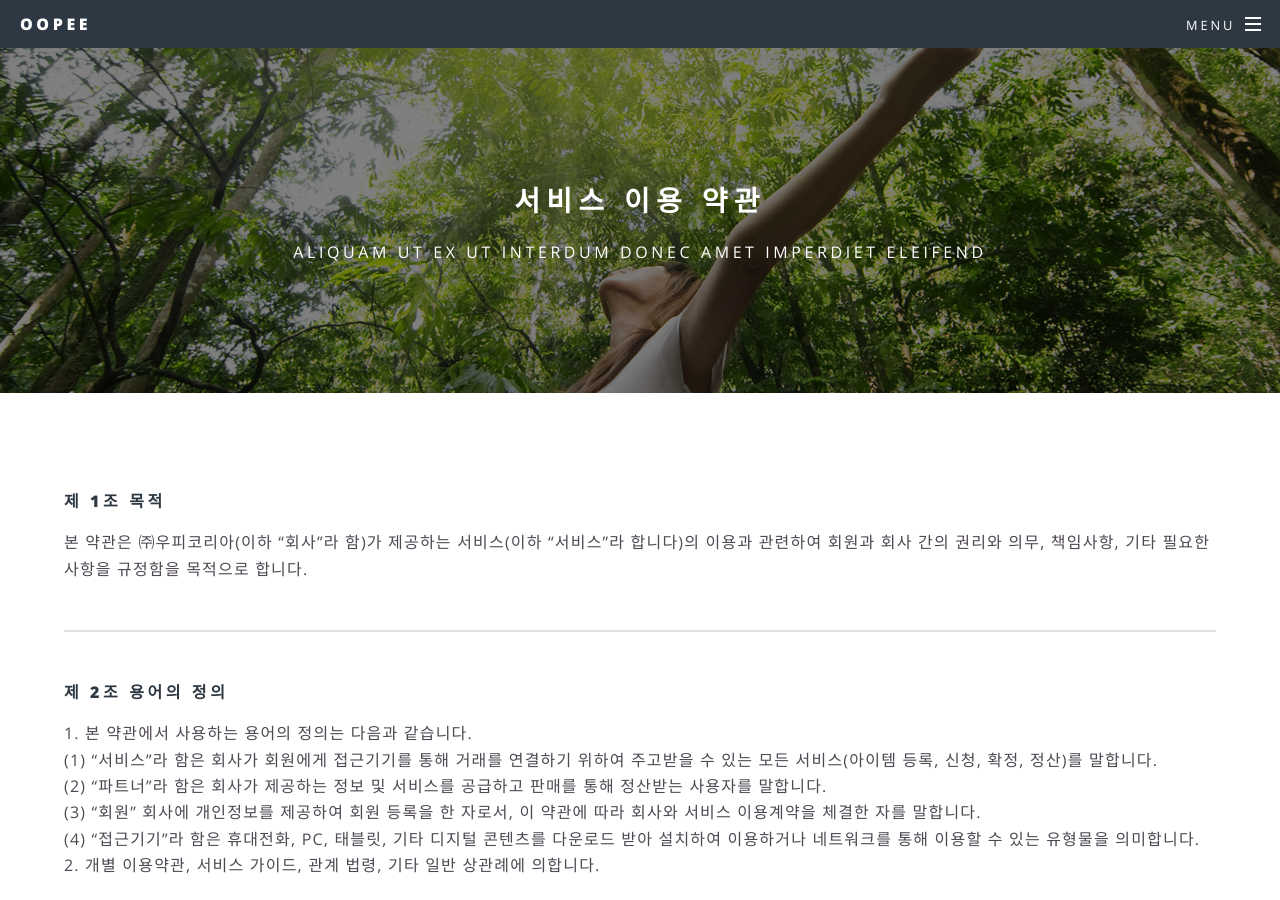
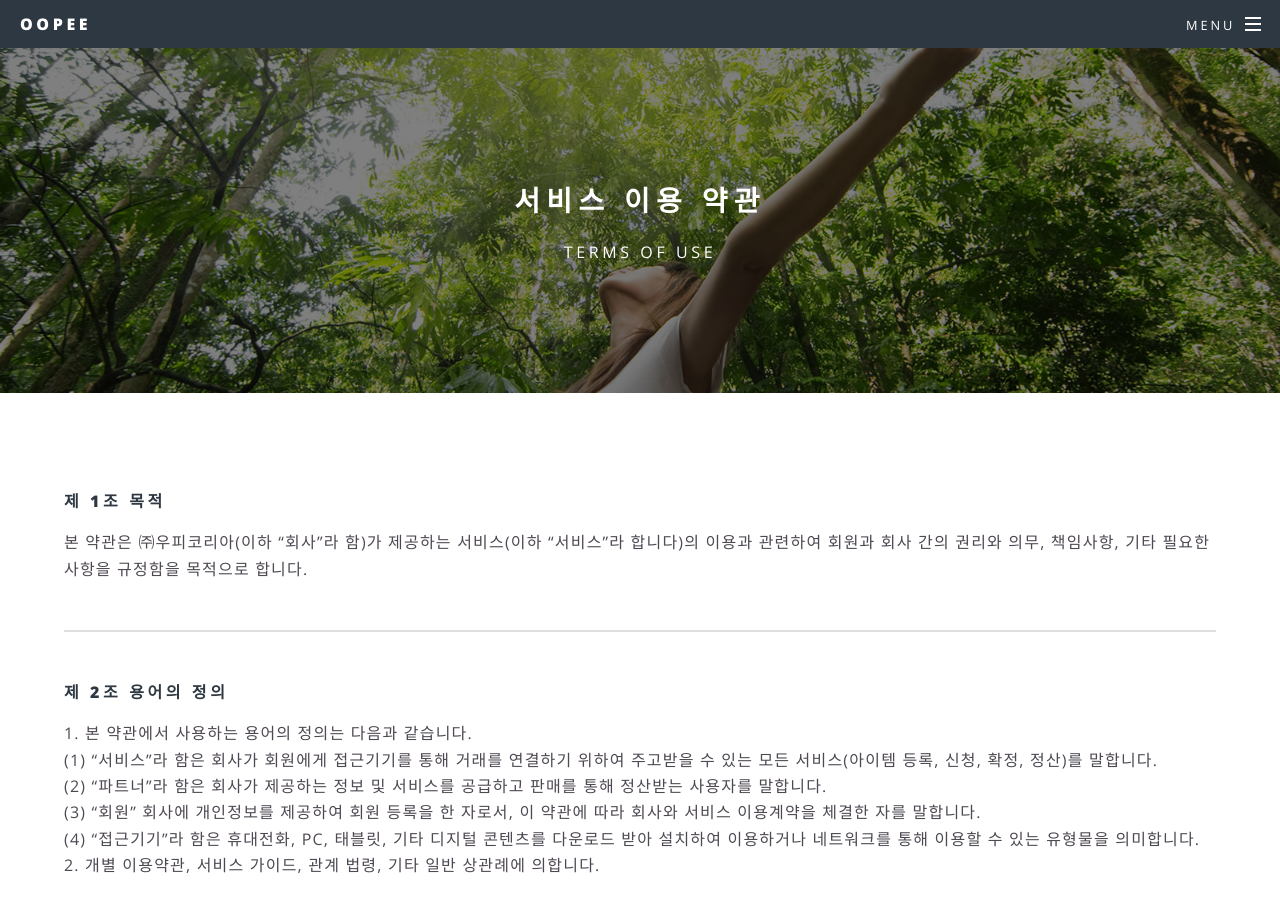
Before and after one commit to inansung/www.oopee.com, a Jekyll site: the page built from terms-of-use.html, in a window 1280 px wide and 900 px high. Built offline with Jekyll 4.4.1, drawn with Linux system fonts in a browser that asks for light colours.

Commit message:
2023.10.04+12

```diff
--- a/_layouts/page.html
+++ b/_layouts/page.html
@@ -7,10 +7,12 @@ layout: default
     <h2>{{ page.title }}</h2>
     {% if page.title == "개인정보 취급 방침" %}
     <p>Privacy Policy</p>
-    {% elif page.title == "서비스 이용 약관" %}
-    <p>Terms of Use</p>
     {% else %}
-    <p>Aliquam ut ex ut interdum donec amet imperdiet eleifend</p>
+      {% if page.title == "서비스 이용 약관" %}
+      <p>Terms of Use</p>
+      {% else %}
+      <p>Aliquam ut ex ut interdum donec amet imperdiet eleifend</p>
+      {% endif %}
     {% endif %}
   </header>
 
```
